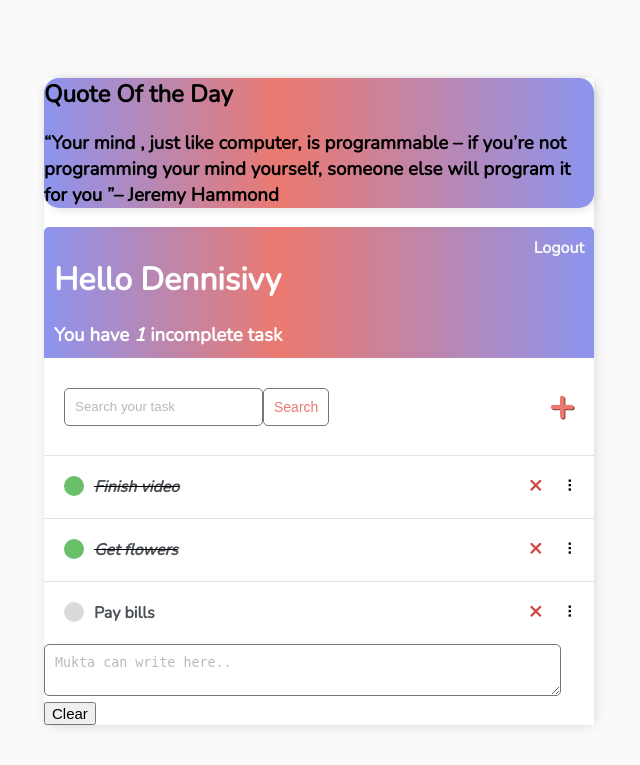
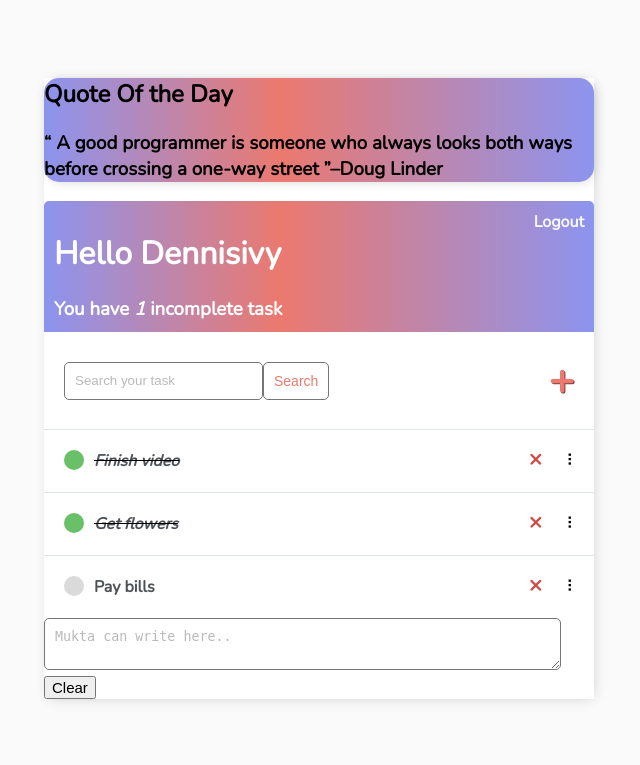
Before and after one commit to Abhishek-Gawande/Project-Musings, a Django app: page / in a window 1280 px wide. Shown: the top 765 px of the page, without its empty margins (321-961 px from the left). Run offline with Django 3.2, Linux system fonts and the light colour scheme; a user stored in the database is signed in; data comes from the database, SQL or seed files in the repository.

Commit message:
Update task_list.html

```diff
--- a/base/templates/base/task_list.html
+++ b/base/templates/base/task_list.html
@@ -1,7 +1,7 @@
 {% extends 'base/main.html' %} {% block content %}
 <div class="container2">
     <h2>Quote Of the Day</h2>
-    <h3><q>Your mind , just like computer, is programmable – if you’re not programming your mind yourself, someone else will program it for you  </q>– Jeremy Hammond</h3>
+    <h3><q> A good programmer is someone who always looks both ways before crossing a one-way street  </q>–Doug Linder</h3>
 </div>
 
 
```
